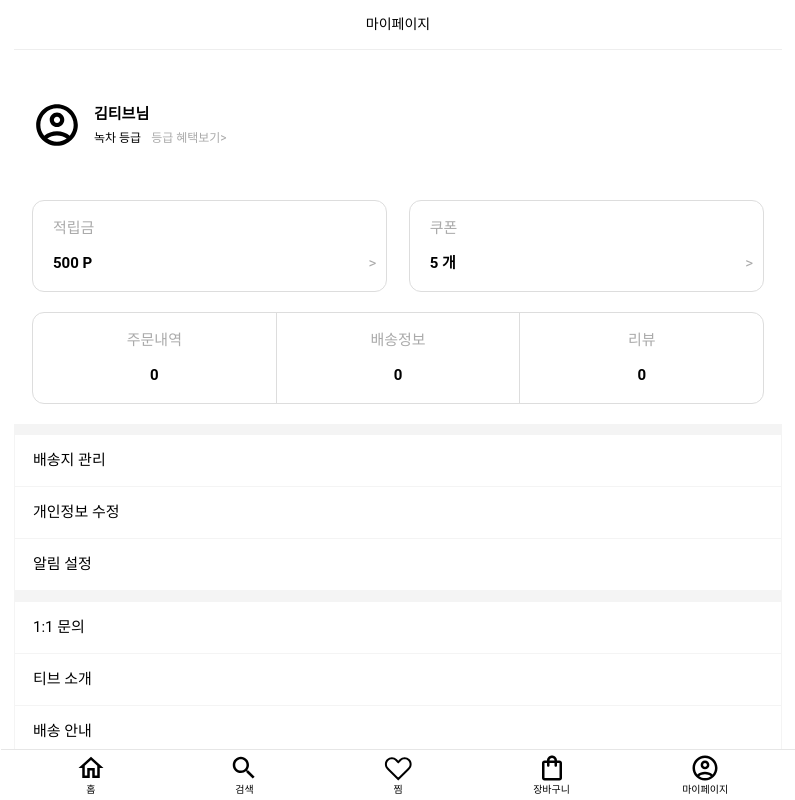
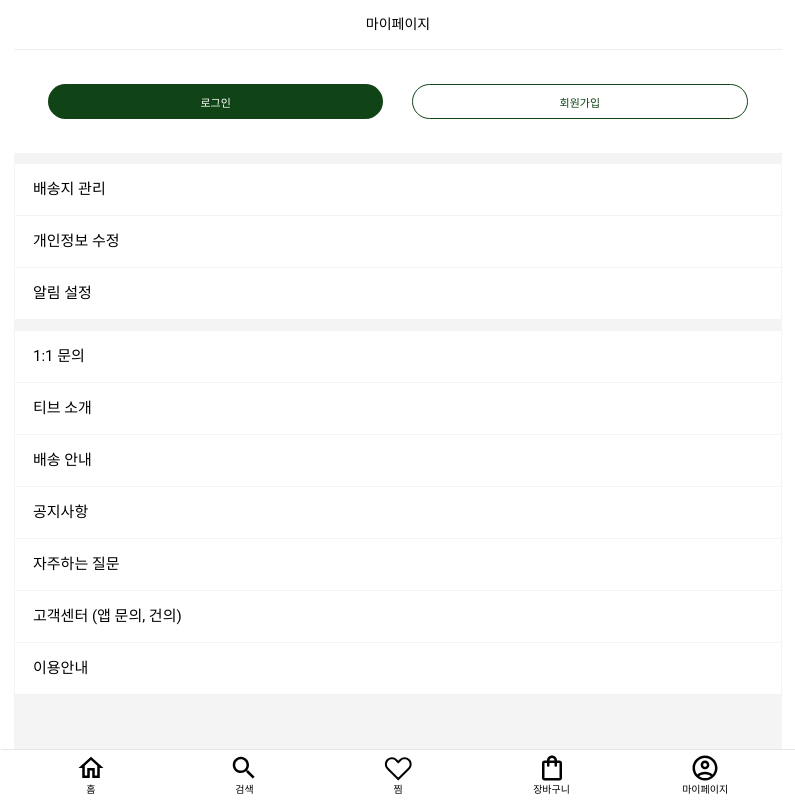
Before and after one commit to The-Teable/teave-mobile, a Next.js app: page /mypage in a window 1280 px wide. Shown: the top 800 px of the page, without its empty margins (242-1037 px from the left). Built offline with nearby package versions, Linux system fonts and the light colour scheme.

Commit message:
fix: user정보 초기값 수정

```diff
--- a/pages/mypage/index.tsx
+++ b/pages/mypage/index.tsx
@@ -9,18 +9,21 @@ import TitleHeader from "../../components/common/TitleHeader";
 import CenteredContainer from "../../components/layout/CenteredContainer";
 
 const MyPage = () => {
-  const { user, logoutUser } = useContext(AuthContext);
+  const {
+    user: { user_id, name },
+    logoutUser
+  } = useContext(AuthContext);
   return (
     <>
       <TitleHeader title={"마이페이지"} />
       <S.Container>
-        {user ? (
+        {user_id ? (
           <S.LoginContainer>
             <S.UserContainer>
               <S.UserImage url={"/image/icon_account.svg"} />
               <Margin row size={1.2} />
               <S.UserWrapper>
-                <S.UserName>김티브님</S.UserName>
+                <S.UserName>{name}</S.UserName>
                 <Margin size={1} />
                 <S.RankWrapper>
                   <S.UserRank>녹차 등급</S.UserRank>
@@ -80,9 +83,9 @@ const MyPage = () => {
         <S.ItemWrapper>배송 안내</S.ItemWrapper>
         <S.ItemWrapper>공지사항</S.ItemWrapper>
         <S.ItemWrapper>자주하는 질문</S.ItemWrapper>
-        <S.ItemWrapper>고객센터(앱 문의,건의)</S.ItemWrapper>
+        <S.ItemWrapper>고객센터 (앱 문의, 건의)</S.ItemWrapper>
         <S.ItemWrapper>이용안내</S.ItemWrapper>
-        {user ? (
+        {user_id ? (
           <S.ItemWrapper onClick={logoutUser}>로그아웃</S.ItemWrapper>
         ) : null}
       </S.Container>
```
